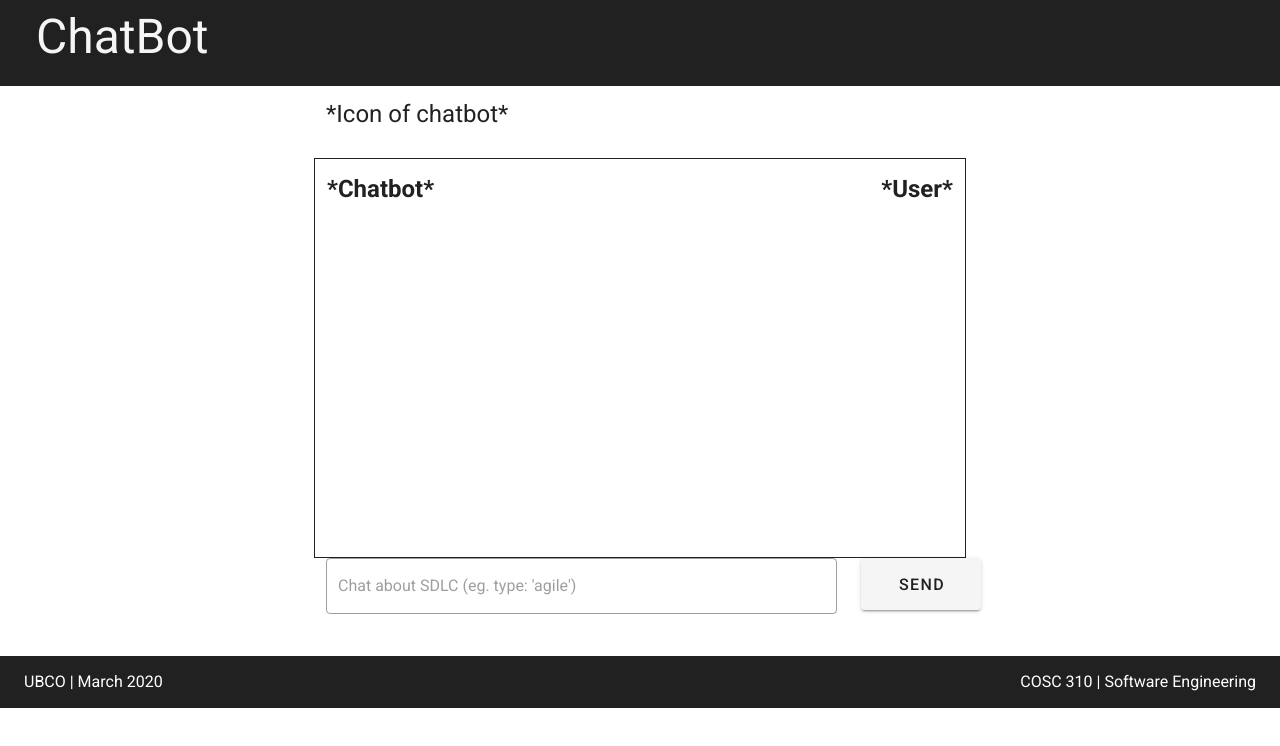
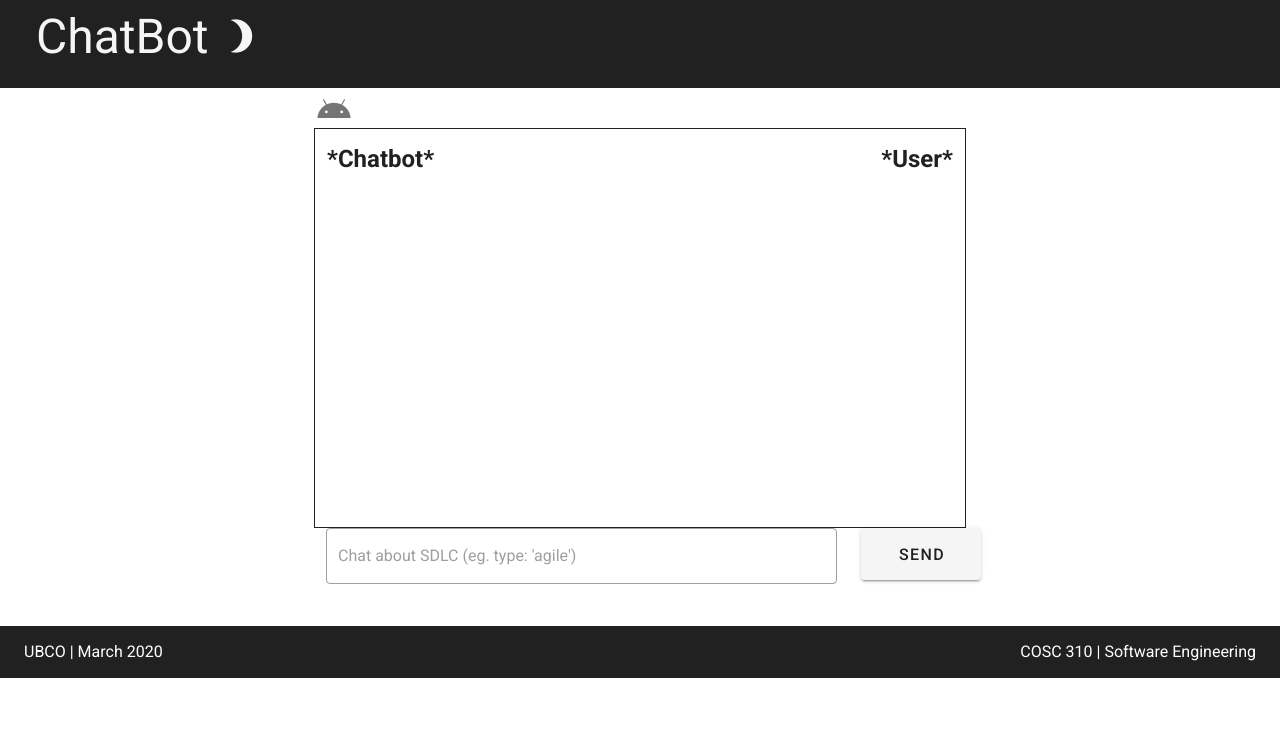
Before and after one commit to rogov-dvp/ChatBot-COSC-310, a Vue app in the folder chatbot/: page / in a window 1280 px wide. Shown: the top 746 px of the page. Built offline with nearby package versions, Linux system fonts and the light colour scheme.

Commit message:
Implemented material design icons

```diff
--- a/chatbot/public/index.html
+++ b/chatbot/public/index.html
@@ -8,6 +8,7 @@
     <title>chatbot</title>
     <link rel="stylesheet" href="https://fonts.googleapis.com/css?family=Roboto:100,300,400,500,700,900">
     <link rel="stylesheet" href="https://cdn.jsdelivr.net/npm/@mdi/font@latest/css/materialdesignicons.min.css">
+    <link href="https://fonts.googleapis.com/css?family=Material+Icons" rel="stylesheet">
   </head>
   <body>
     <noscript>
--- a/chatbot/src/App.vue
+++ b/chatbot/src/App.vue
@@ -3,7 +3,7 @@
     <v-content>
       <!--Navigation-->
       <v-row>
-          <Toolbar/>
+          <Header/>
       </v-row>
 
       <!--content-->
@@ -29,7 +29,7 @@ import ChatBot from './components/ChatBot';
 import Footer from './components/Footer';
 import LeftSide from './components/LeftSide';
 import RightSide from './components/RightSide';
-import Toolbar from './components/Toolbar';
+import Header from './components/Header';
 
 
 export default {
@@ -40,7 +40,7 @@ export default {
     Footer,
     LeftSide,
     RightSide,
-    Toolbar,
+    Header,
   },
 
   data: () => ({
--- a/chatbot/src/components/ChatBot.vue
+++ b/chatbot/src/components/ChatBot.vue
@@ -5,9 +5,9 @@
 
         <!--Chatbot icon and header messenging box-->
         <v-row>
-          <v-col>
-            <p class="headline">*Icon of chatbot*</p>
-          </v-col>
+          <!-- <v-col> -->
+            <v-icon x-large>mdi-android</v-icon>
+          <!-- </v-col> -->
         </v-row>
         <!--Messenging bubbles and text appears in this row-->
           <v-row style="height: 400px;border: 1px solid #212121">
--- /dev/null
+++ b/chatbot/src/components/Header.vue
@@ -0,0 +1,23 @@
+<template>
+  <div class="ma-0 pa-0" style="min-width:100%; min-height:100%;">
+        <div class="grey darken-4 grey--text text--lighten-4">
+            <h1 class="display-2 ml-12 pt-6 pb-6" style="">ChatBot
+            <v-icon class="mb-2 grey--text text--lighten-4" x-large>{{ icon }}</v-icon></h1>
+        </div>
+  </div>
+</template>
+
+<script>
+export default {
+  name: 'Header',
+  data() {
+      return{
+        icon: 'brightness_3', //spa,
+      }
+  }
+}
+</script>
+
+<style>
+
+</style>
--- a/chatbot/src/components/Toolbar.vue
+++ /dev/null
@@ -1,17 +0,0 @@
-<template>
-  <div class="ma-0 pa-0" style="min-width:100%; min-height:100%;">
-        <div class="grey darken-4 grey--text text--lighten-4">
-            <h1 class="display-2 ml-12 pt-6 pb-6" style="">ChatBot</h1>
-        </div>
-  </div>
-</template>
-
-<script>
-export default {
-
-}
-</script>
-
-<style>
-
-</style>
--- a/chatbot/src/main.js
+++ b/chatbot/src/main.js
@@ -1,5 +1,7 @@
 import Vue from 'vue'
 import App from './App.vue'
+// import '@mdi/font/css/materialdesignicons.css'
+// import 'material-design-icons-iconfont/dist/material-design-icons.css'
 import vuetify from './plugins/vuetify';
 
 Vue.config.productionTip = false
```
